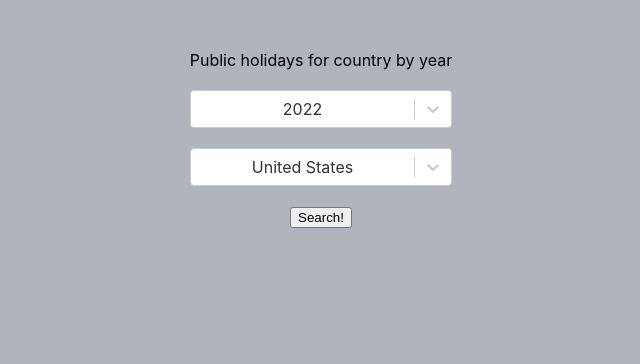
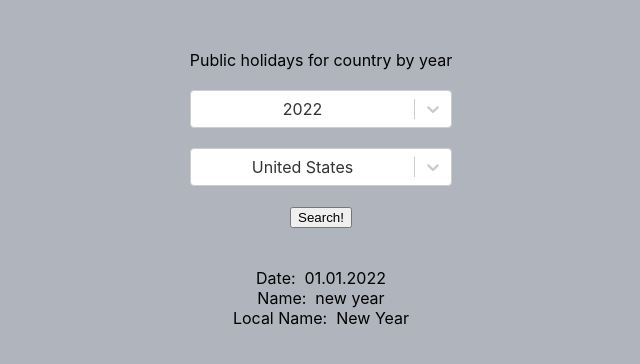
Before and after one commit to jaros/publicholidays-app, a React (Create React App) app: page / in a window 1280 px wide. Both pictures are taken after typing "Sample", "Sample" into the empty fields and a click on the button "Search!". Shown: the top 364 px of the page, without its empty margins (319-959 px from the left). Built offline with nearby package versions, Linux system fonts and the light colour scheme.

Commit message:
display found holidays

```diff
--- a/src/App.tsx
+++ b/src/App.tsx
@@ -2,12 +2,45 @@ import React from "react";
 import "./App.css";
 import Select from "react-select";
 
+type HolidayType = {
+  name: string;
+  localName: string;
+  date: string;
+};
+
+const Holiday: React.FC<HolidayType> = ({ name, localName, date }) => {
+  return (
+    <div className="formField">
+      <div>
+        <span>Date: &nbsp;</span>
+        <span>{date}</span>
+      </div>
+      <div>
+        <span>Name: &nbsp;</span>
+        <span>{name}</span>
+      </div>
+      <div>
+        <span>Local Name: &nbsp;</span>
+        <span>{localName}</span>
+      </div>
+    </div>
+  );
+};
+
 function App() {
   const [year, setYear] = React.useState(2022);
   const [country, setCountry] = React.useState("US");
+  const [holidays, setHolidays] = React.useState<HolidayType[]>([]);
 
   const search = () => {
     console.log("clicked search", year, country);
+    setHolidays([
+      {
+        date: "01.01.2022",
+        name: "new year",
+        localName: "New Year",
+      },
+    ]);
   };
 
   return (
@@ -40,6 +73,12 @@ function App() {
           </div>
           <div className="formField">
             <button onClick={search}>Search!</button>
+          </div>
+
+          <div className="formField">
+            {holidays.map(({ date, name, localName }) => (
+              <Holiday date={date} name={name} localName={localName} key={name} />
+            ))}
           </div>
         </div>
       </div>
```
